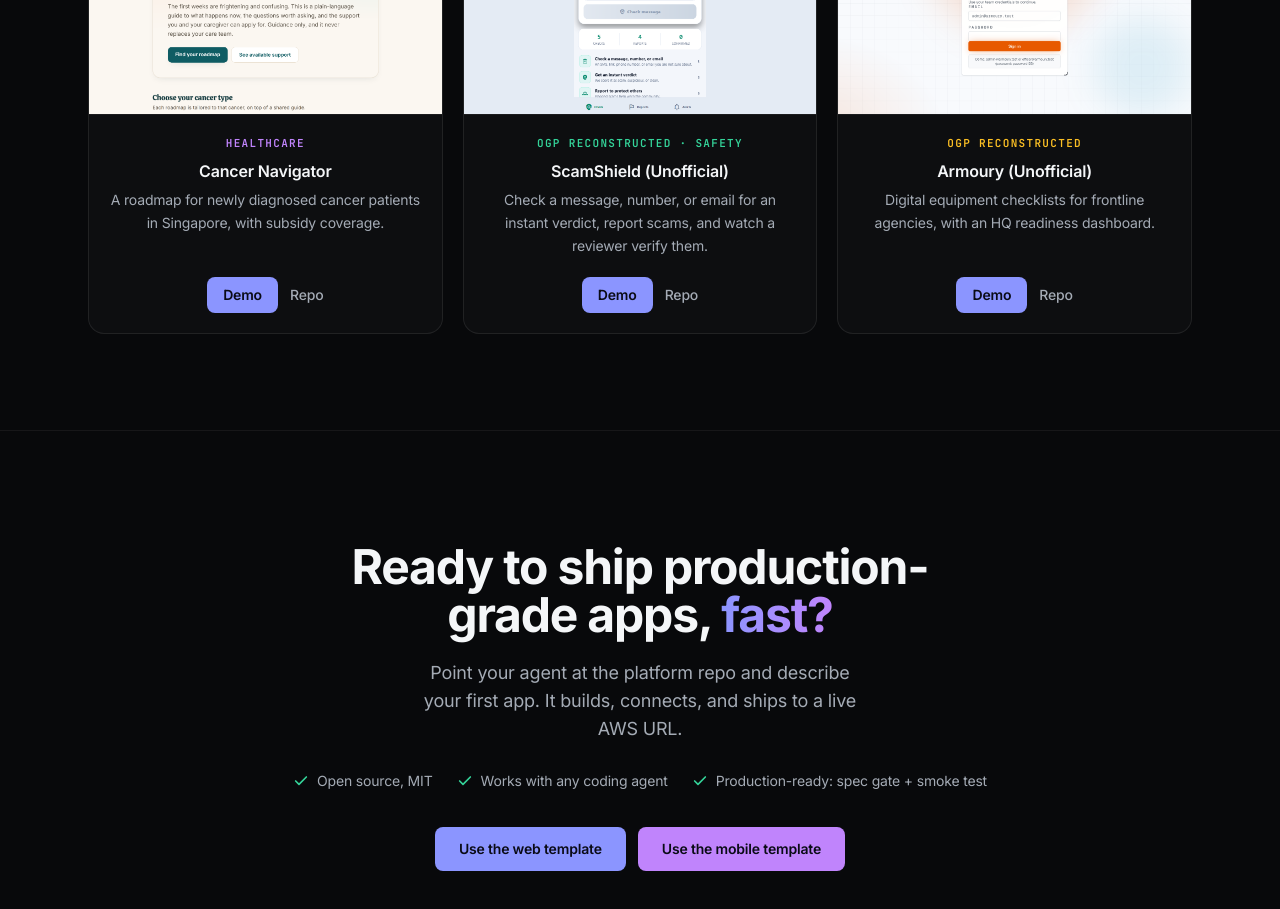
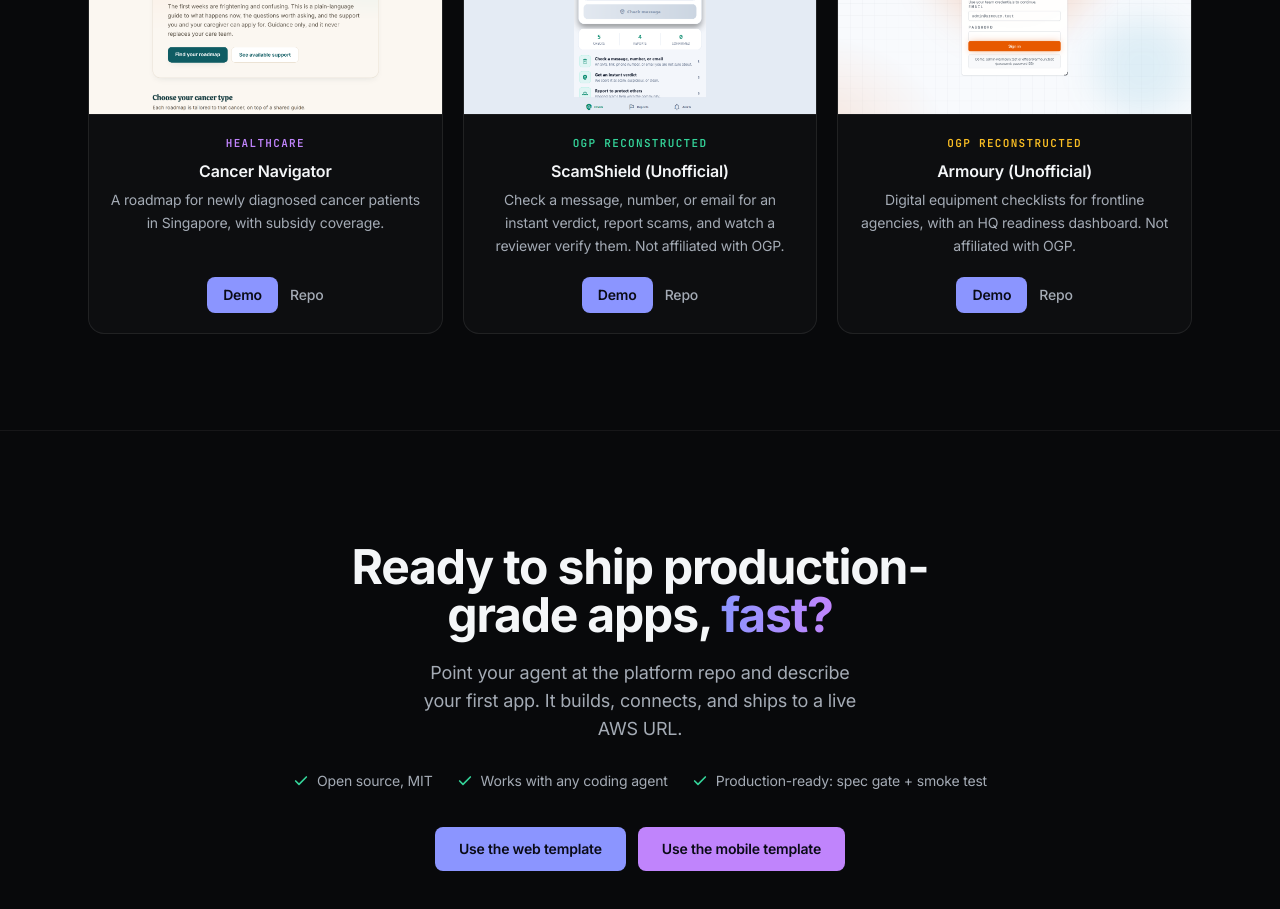
Before and after one commit to elleskay/platform-site, a Next.js app: page /platform-site/ in a window 1280 px wide. Shown: the part 4180-5089 px from the top of the page. Built offline with nearby package versions, Linux system fonts and the light colour scheme.

Commit message:
Showcase: drop Safety tag; add 'Not affiliated with OGP.' to both reconstructions

```diff
--- a/app/components/Gallery.tsx
+++ b/app/components/Gallery.tsx
@@ -14,8 +14,8 @@
   { name: "DriveBuddy", cat: "Mobility", tag: "AI · Mobility", color: "#818cf8", note: "AI driving companion for Singapore: live trip tracking, cost breakdowns, real-time ERP and traffic, and a voice assistant.", live: "https://elleskay.github.io/drivebuddy/", repo: "https://github.com/elleskay/drivebuddy", shot: driveShot },
   { name: "CoverLens", cat: "Insurance", tag: "AI · Insurance", color: "var(--color-accent)", note: "AI insurance policy checker. Grounded LangGraph extraction, every finding quote-backed.", live: "https://d33z7oya883ugt.cloudfront.net", repo: "https://github.com/elleskay/insurance-dashboard", shot: coverShot },
   { name: "Cancer Navigator", cat: "Healthcare", tag: "Healthcare", color: "var(--color-violet)", note: "A roadmap for newly diagnosed cancer patients in Singapore, with subsidy coverage.", live: "https://d1z96o21m62u9i.cloudfront.net", repo: "https://github.com/elleskay/cancer-navigator", shot: cancerShot },
-  { name: "ScamShield (Unofficial)", cat: "OGP Reconstructed", tag: "OGP Reconstructed · Safety", color: "var(--color-ok)", note: "Check a message, number, or email for an instant verdict, report scams, and watch a reviewer verify them.", live: "https://elleskay.github.io/scamshield/", repo: "https://github.com/elleskay/scamshield", shot: scamShot },
-  { name: "Armoury (Unofficial)", cat: "OGP Reconstructed", tag: "OGP Reconstructed", color: "#fbbf24", note: "Digital equipment checklists for frontline agencies, with an HQ readiness dashboard.", live: "https://d6a3alh51t58d.cloudfront.net", repo: "https://github.com/elleskay/armoury", shot: armouryShot },
+  { name: "ScamShield (Unofficial)", cat: "OGP Reconstructed", tag: "OGP Reconstructed", color: "var(--color-ok)", note: "Check a message, number, or email for an instant verdict, report scams, and watch a reviewer verify them. Not affiliated with OGP.", live: "https://elleskay.github.io/scamshield/", repo: "https://github.com/elleskay/scamshield", shot: scamShot },
+  { name: "Armoury (Unofficial)", cat: "OGP Reconstructed", tag: "OGP Reconstructed", color: "#fbbf24", note: "Digital equipment checklists for frontline agencies, with an HQ readiness dashboard. Not affiliated with OGP.", live: "https://d6a3alh51t58d.cloudfront.net", repo: "https://github.com/elleskay/armoury", shot: armouryShot },
 ];
 
 const CATS = ["All", "Tax", "Healthcare", "Insurance", "Mobility", "OGP Reconstructed"];
```
